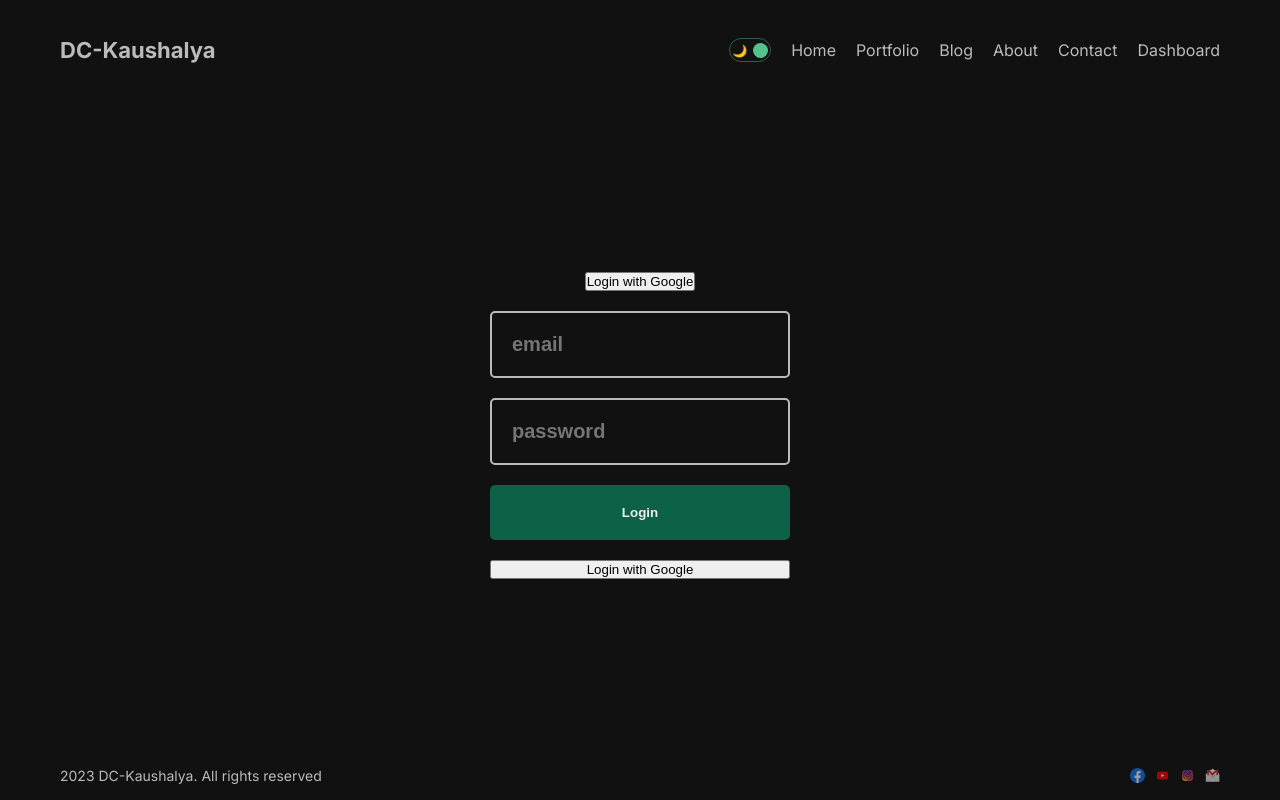
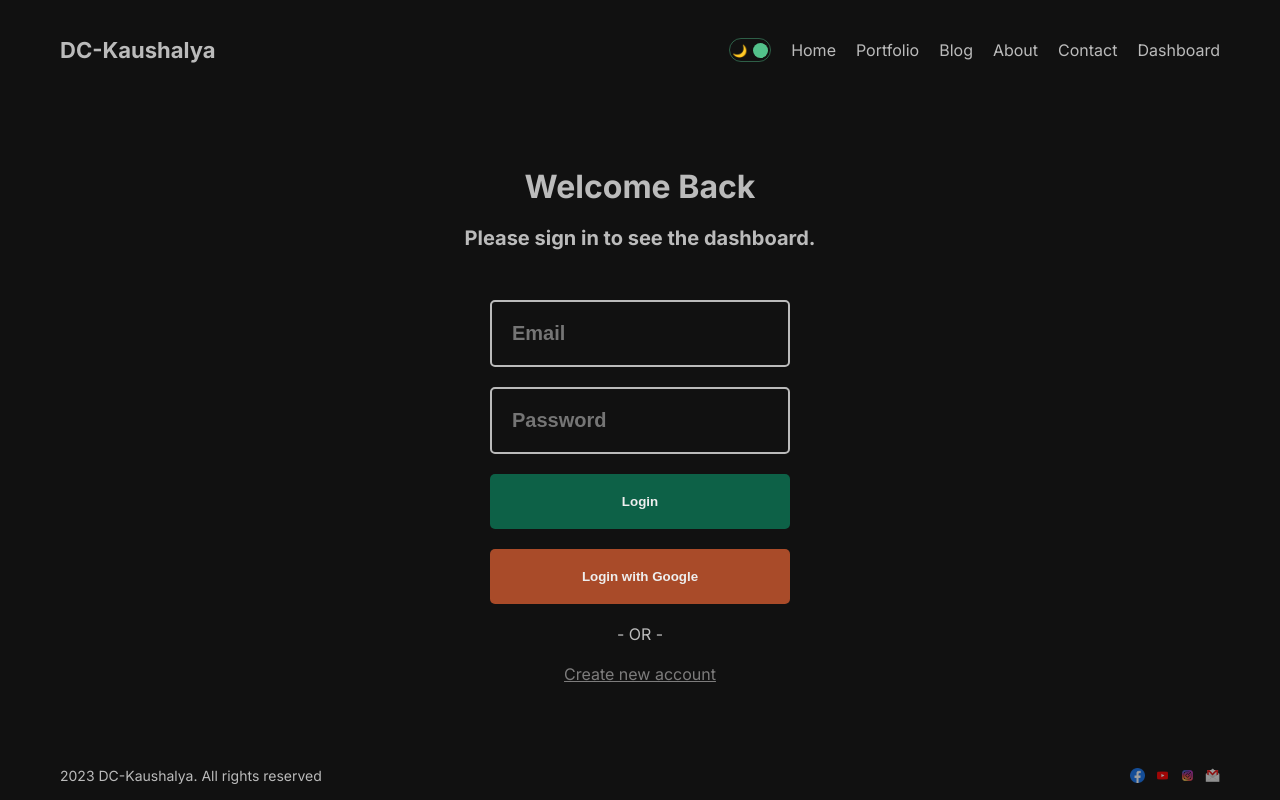
Before and after one commit to DC-Kaushalya/NextBlogApp, a Next.js app: page /dashboard/login in a window 1280 px wide. Built offline with nearby package versions, Linux system fonts and the light colour scheme; no server answers.

Commit message:
Modify Design

```diff
--- a/src/app/dashboard/(auth)/login/page.jsx
+++ b/src/app/dashboard/(auth)/login/page.jsx
@@ -1,13 +1,21 @@
 "use client";
+import React, { useEffect, useState } from "react";
+import styles from "./page.module.css";
+import { getProviders, signIn, useSession } from "next-auth/react";
+import { useRouter, useSearchParams } from "next/navigation";
+import Link from "next/link";
 
-import React from "react";
-import styles from "./page.module.css";
-import { signIn, useSession } from "next-auth/react";
-import { useRouter } from "next/navigation";
-
-const Login = () => {
+const Login = ({ url }) => {
 	const session = useSession();
 	const router = useRouter();
+	const params = useSearchParams();
+	const [error, setError] = useState("");
+	const [success, setSuccess] = useState("");
+
+	useEffect(() => {
+		setError(params.get("error"));
+		setSuccess(params.get("success"));
+	}, [params]);
 
 	if (session.status === "loading") {
 		return <p>Loading...</p>;
@@ -17,37 +25,62 @@ const Login = () => {
 		router?.push("/dashboard");
 	}
 
-	const handleSubmit = async (e) => {
+	const handleSubmit = (e) => {
 		e.preventDefault();
-
 		const email = e.target[0].value;
 		const password = e.target[1].value;
 
-		signIn("credentials", { email, password });
+		signIn("credentials", {
+			email,
+			password,
+		});
 	};
 
 	return (
 		<div className={styles.container}>
-			<button onClick={() => signIn("google")}> Login with Google</button>
-			<form className={styles.form} onSubmit={handleSubmit}>
+			<h1 className={styles.title}>
+				{success ? success : "Welcome Back"}
+			</h1>
+			<h2 className={styles.subtitle}>
+				Please sign in to see the dashboard.
+			</h2>
+
+			<form onSubmit={handleSubmit} className={styles.form}>
 				<input
-					type="email"
-					placeholder="email"
+					type="text"
+					placeholder="Email"
+					required
 					className={styles.input}
-					required
 				/>
 				<input
 					type="password"
-					placeholder="password"
+					placeholder="Password"
+					required
 					className={styles.input}
-					required
 				/>
 				<button className={styles.button}>Login</button>
-				<button onClick={() => signIn("google")}>
-					{" "}
-					Login with Google
-				</button>
+				{error && error}
 			</form>
+			<button
+				onClick={() => {
+					signIn("google");
+				}}
+				className={styles.button + " " + styles.google}
+			>
+				Login with Google
+			</button>
+			<span className={styles.or}>- OR -</span>
+			<Link className={styles.link} href="/dashboard/register">
+				Create new account
+			</Link>
+			{/* <button
+        onClick={() => {
+          signIn("github");
+        }}
+        className={styles.button + " " + styles.github}
+      >
+        Login with Github
+      </button> */}
 		</div>
 	);
 };
--- a/src/app/dashboard/(auth)/login/page.module.css
+++ b/src/app/dashboard/(auth)/login/page.module.css
@@ -1,11 +1,18 @@
-.container {
-}
 .container {
 	display: flex;
+	align-items: center;
 	flex-direction: column;
 	gap: 20px;
-	align-items: center;
-	justify-content: center;
+}
+
+.title {
+	color: #bbb;
+}
+
+.subtitle {
+	font-size: 20px;
+	margin-bottom: 30px;
+	color: #bbb;
 }
 
 .form {
@@ -19,8 +26,9 @@
 	padding: 20px;
 	background-color: transparent;
 	border: 2px solid #bbb;
+	border-radius: 5px;
+	outline: none;
 	color: #bbb;
-	border-radius: 5px;
 	font-size: 20px;
 	font-weight: bold;
 }
@@ -35,3 +43,28 @@
 	color: #eee;
 	font-weight: bold;
 }
+
+.button:hover {
+	background-color: #317f58;
+}
+
+.or {
+	color: #bbb;
+}
+
+.link {
+	text-decoration: underline;
+	color: #7d7c7c;
+}
+
+.link:hover {
+	color: rgb(61, 61, 61);
+}
+
+.google {
+	background-color: rgba(228, 97, 50, 0.72);
+}
+
+.google:hover {
+	background-color: rgba(228, 97, 50, 0.803);
+}
--- a/src/app/dashboard/(auth)/register/page.module.css
+++ b/src/app/dashboard/(auth)/register/page.module.css
@@ -33,3 +33,7 @@
 	color: #eee;
 	font-weight: bold;
 }
+
+.button:hover {
+	background-color: #317f58;
+}
--- a/src/app/dashboard/page.jsx
+++ b/src/app/dashboard/page.jsx
@@ -44,8 +44,6 @@ const Dashboard = () => {
 		fetcher
 	);
 
-	console.log(data);
-
 	if (session.status === "loading") {
 		return <p>Loading...</p>;
 	}
@@ -65,7 +63,6 @@ const Dashboard = () => {
 			await fetch("/api/posts", {
 				method: "POST",
 				body: JSON.stringify({
-					username: session.data.user.name,
 					title,
 					desc,
 					img,
@@ -74,6 +71,7 @@ const Dashboard = () => {
 				}),
 			});
 			mutate();
+			e.target.reset();
 		} catch (err) {
 			console.log(err);
 		}
@@ -85,7 +83,6 @@ const Dashboard = () => {
 				method: "DELETE",
 			});
 			mutate();
-			e.target.reset();
 		} catch (err) {
 			console.log(err);
 		}
--- a/src/app/dashboard/page.module.css
+++ b/src/app/dashboard/page.module.css
@@ -1,4 +1,5 @@
 .container {
+	margin-top: 20px;
 	display: flex;
 	gap: 100px;
 }
--- a/src/app/portfolio/page.jsx
+++ b/src/app/portfolio/page.jsx
@@ -14,7 +14,7 @@ const Portfolio = () => {
 				<Link href="/portfolio/websites" className={styles.item}>
 					<span className={styles.title}>Websites</span>
 				</Link>
-				<Link href="/portfolio/application" className={styles.item}>
+				<Link href="/portfolio/applications" className={styles.item}>
 					<span className={styles.title}>Application</span>
 				</Link>
 			</div>
--- a/src/components/Buttons/button.module.css
+++ b/src/components/Buttons/button.module.css
@@ -7,3 +7,7 @@
 	width: max-content;
 	color: white;
 }
+
+.container:hover {
+	background-color: #317f58;
+}
--- a/src/components/navbar/navbar.module.css
+++ b/src/components/navbar/navbar.module.css
@@ -19,7 +19,7 @@
 .logout {
 	padding: 5px;
 	border: none;
-	background-color: #53c28b;
+	background-color: #0d6147;
 	color: white;
 	cursor: pointer;
 	border-radius: 3px;
```
Also changed, not shown: src/app/dashboard/(auth)/register/page.jsx (+29 -17 lines), src/app/portfolio/[category]/data.js (+9 -9 lines).
